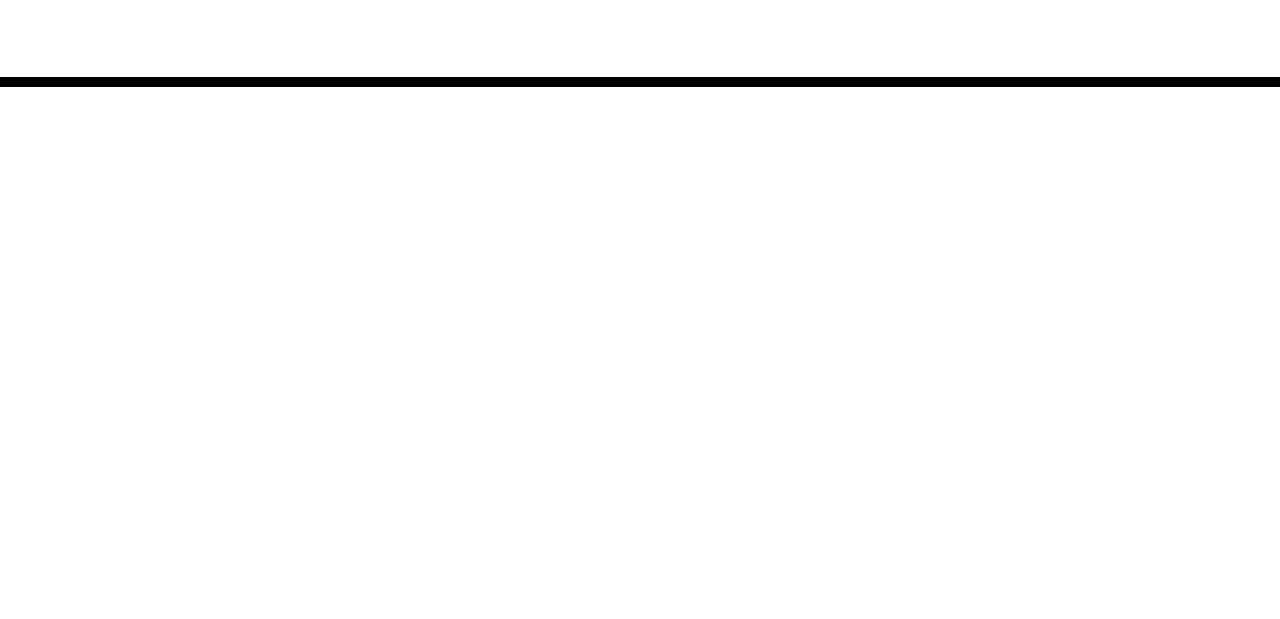
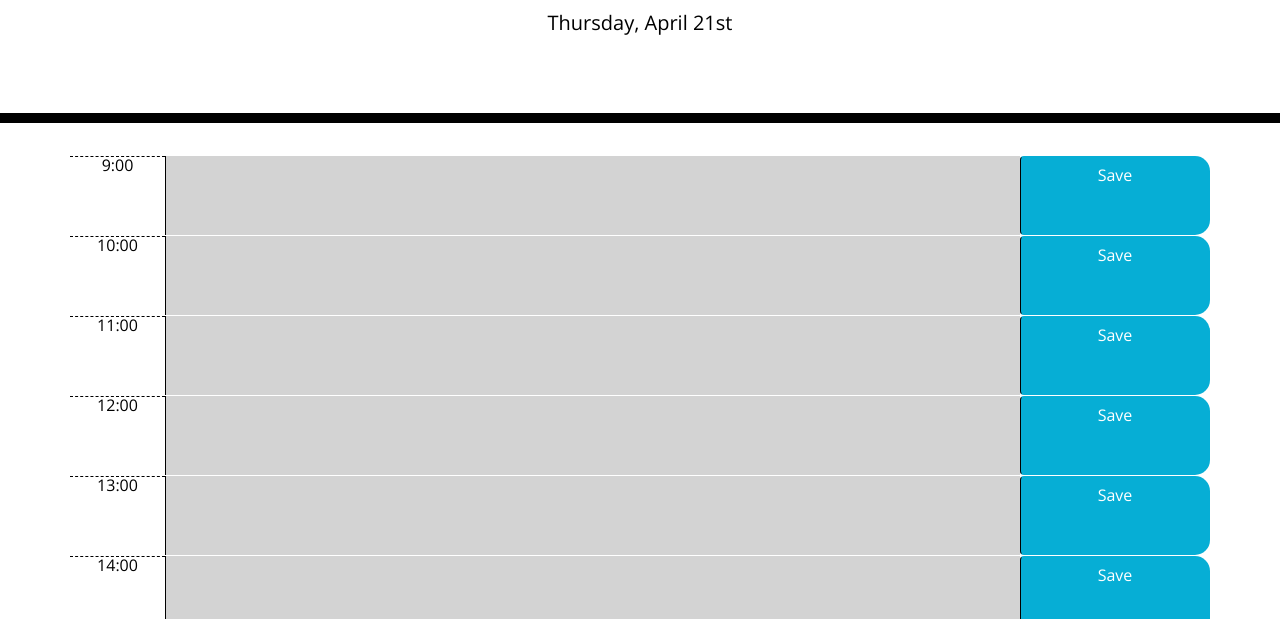
Before and after one commit to keeezy/05Third-PartyAPIs, a plain HTML site: page index.html in a window 1280 px wide. Shown: the part 181-800 px from the top of the page. Drawn offline with nearby package versions, Linux system fonts and the light colour scheme.

Commit message:
added additional logic, displayed current date top of jumbotron

```diff
--- /dev/null
+++ b/assets/logic.js
@@ -0,0 +1,33 @@
+
+function makeTimeblocks(hour, existingTodo = ""){
+    //build some additional logic for if time is past present or future;
+    var currentHour = new Date().getHours();
+    var presentPastOrFuture = "future";
+    if(currentHour > hour) presentPastOrFuture = "past";
+    if(currentHour === hour) presentPastOrFuture = "present";
+
+    var existingTodo = localStorage.getItem(hour);
+    // additional logic to not display null
+    if (existingTodo === null) {
+        existingTodo = "";
+    }
+
+    $(".container").append($(`
+    <div class="row time-block">
+        <div class="hour col-1">${hour}:00</div>
+        <textarea name="" id="" cols="30" rows="3" class="description col-9 ${presentPastOrFuture}">${existingTodo}</textarea>
+        <div class="btn saveBtn col-2">Save</div>
+    </div>`));
+
+
+}
+
+for(var i = 9; i<18; i++){
+    makeTimeblocks(i);
+}
+
+// displays current time at the top
+$('#currentDay').text(moment().format('dddd, MMMM Do'));
+//still need to add click event listeners so when a block is clicked, grabs the value from that textarea, and saves it in localStorage.
+
+//when app first loads, need to grab all existing todos and show on the page
--- a/index.html
+++ b/index.html
@@ -34,5 +34,6 @@
 
     <script src="https://cdnjs.cloudflare.com/ajax/libs/jquery/3.2.1/jquery.min.js"></script>
     <script src="https://cdnjs.cloudflare.com/ajax/libs/moment.js/2.24.0/moment.min.js"></script>
+    <script src="assets/logic.js"></script>
   </body>
 </html>
```
